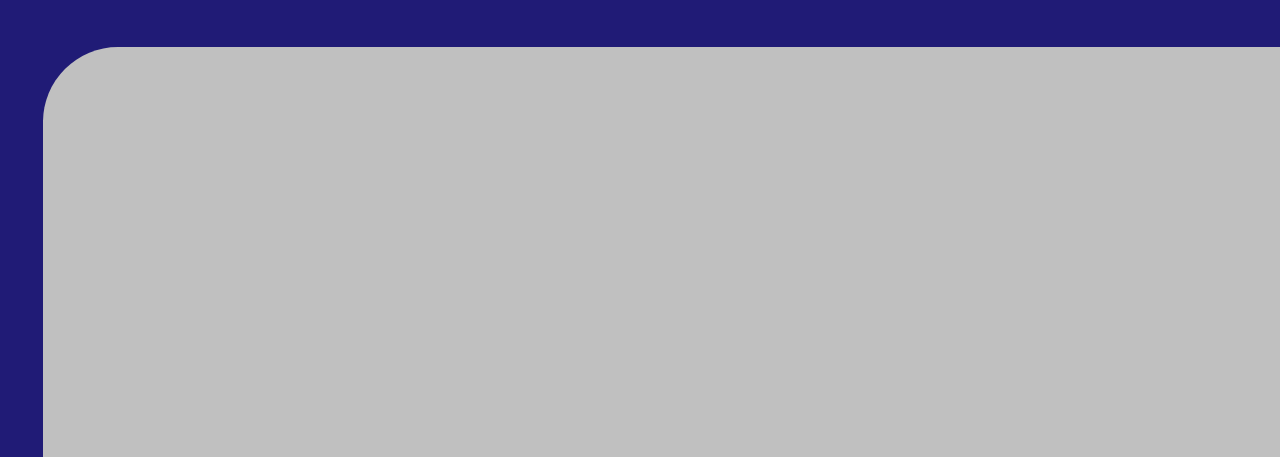
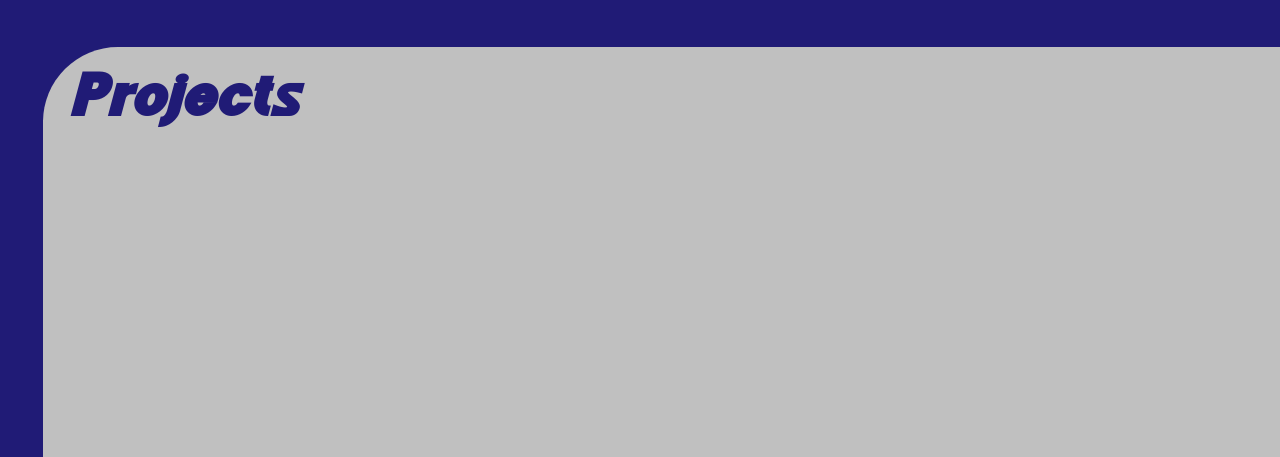
Before and after one commit to ormle/first-site, a plain HTML site: page index.html in a window 1280 px wide. Shown: the part 643-1100 px from the top of the page. Drawn offline with Linux system fonts and the light colour scheme.

Commit message:
Add project title

```diff
--- a/index.html
+++ b/index.html
@@ -8,7 +8,7 @@
   <body>
     <script src="script.js" type="text/javascript"></script>
     <div id="bean">
-      <h1 id="introtext">
+      <h1>
         Hello! I'm Romel.
         <br />
         A CS Student.
@@ -33,7 +33,7 @@
       <img id="Romel" src="12.JPG" width=500px height=330px alt="A Picture of Romel" title="Romel">
     </div>
     <div id="projectframe">
-
+      <h1>Projects</h1>
     </div>
     <footer>
     <p id="footertext">Romel Mendoza 4th Year<p>
--- a/styles.css
+++ b/styles.css
@@ -14,7 +14,7 @@ body {
     max-width: 100%;
     overflow-x: hidden;
 }
-h1#introtext {
+h1 {
   font-size: 60px;
   color: rgb(32, 27, 118);
   padding: 15px 0px 5px 25px;
```
